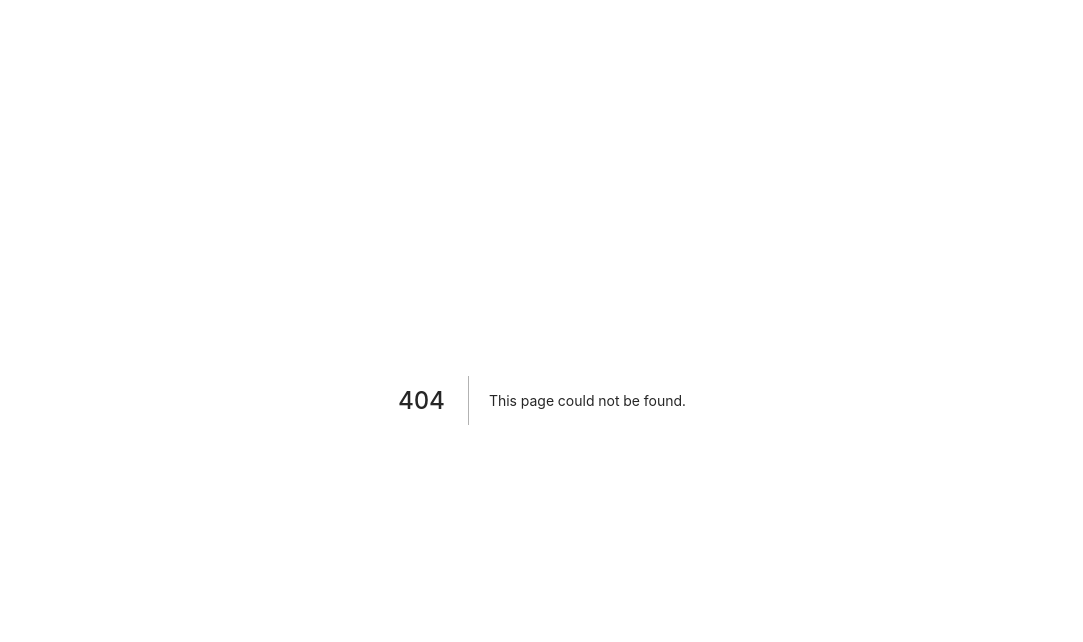
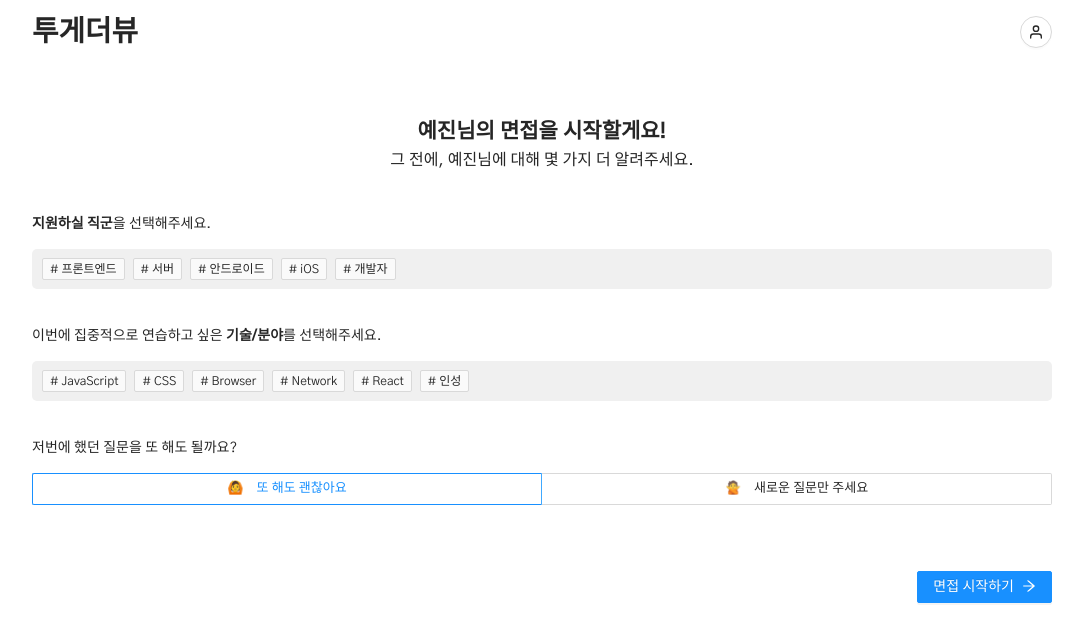
Before and after one commit to togather-view/togather-view-demo, a Next.js app: page /interview in a window 1280 px wide. Before the commit this address had no page. Shown: the top 642 px of the page, without its empty margins (98-1181 px from the left). Built offline with nearby package versions, Linux system fonts and the light colour scheme.

Commit message:
feat: Add Interview form page

```diff
--- a/src/components/common/Tag.component.tsx
+++ b/src/components/common/Tag.component.tsx
@@ -1,9 +1,9 @@
 import { memo } from "react";
 import { Tag } from "antd";
 
-function TagComponent({ title, color }) {
+function TagComponent({ className = "", title, color = "", onClick = null }) {
   return (
-    <Tag title={title} color={color}>
+    <Tag className={className} title={title} color={color} onClick={onClick} >
       {title}
     </Tag>
   );
--- /dev/null
+++ b/src/components/interview/TagSelect.component.tsx
@@ -0,0 +1,76 @@
+import { memo, useCallback, useMemo, useState } from "react";
+
+import TagComponent from "@src/components/common/Tag.component";
+
+import styles from "@src/styles/pages/InterviewForm.module.scss";
+
+function TagSelectComponent({
+  color,
+  tagList,
+  selectedList,
+  setSelectedList,
+  selectedClassName,
+}) {
+  const [idList, setIdList] = useState(selectedList.map((x) => x.id));
+
+  const onClickTag = useCallback(
+    (tag) => {
+      const index = idList.indexOf(tag.id);
+      if (index > -1) {
+        setIdList(idList.filter((x) => x !== tag.id));
+        setSelectedList(selectedList.filter((x) => x.id !== tag.id));
+      } else {
+        setIdList([...idList, tag.id]);
+        setSelectedList([...selectedList, tag].sort((a, b) => a.id - b.id));
+      }
+    },
+    [idList, selectedList, setSelectedList],
+  );
+
+  const tagListDOM = useMemo(
+    () =>
+      tagList.map((x) => {
+        const onClick = () => onClickTag(x);
+        const selected = idList.includes(x.id);
+        return (
+          <TagComponent
+            key={x.id}
+            className={styles.tag}
+            title={
+              <span className={selected ? selectedClassName : styles.tag}>
+                # {x.name}
+              </span>
+            }
+            onClick={onClick}
+          />
+        );
+      }),
+    [tagList, idList, selectedClassName, onClickTag],
+  );
+
+  const selectedListDOM = useMemo(
+    () =>
+      selectedList.map((x) => {
+        const onClick = () => onClickTag(x);
+        return (
+          <TagComponent
+            key={x.id}
+            className={styles.tag}
+            title={`# ${x.name}`}
+            color={color}
+            onClick={onClick}
+          />
+        );
+      }),
+    [color, onClickTag, selectedList],
+  );
+
+  return (
+    <div>
+      <div className={styles.tagContainer}>{tagListDOM}</div>
+      <div className={styles.selectContainer}>{selectedListDOM}</div>
+    </div>
+  );
+}
+
+export default memo(TagSelectComponent);
--- /dev/null
+++ b/src/pages/interview/index.tsx
@@ -0,0 +1,89 @@
+import { memo, useCallback, useState } from "react";
+import { Radio, Button } from "antd";
+import { ArrowRightOutlined } from "@ant-design/icons";
+
+// components
+import LayoutComponent from "@src/components/common/Layout.component";
+import TagSelectComponent from "@src/components/interview/TagSelect.component";
+
+// dummy
+import { GroupList } from "@dummy/group.data";
+import { TechList } from "@dummy/tech.data";
+
+import styles from "@src/styles/pages/InterviewForm.module.scss";
+
+function InterviewFormPage() {
+  const [selectedJobList, setSelectedJobList] = useState([]);
+  const [selectedTechList, setSelectedTechList] = useState([]);
+  const [allowDuplicated, setAllowDuplicated] = useState("true");
+
+  const onSelectAllowDuplicated = useCallback(
+    (e) => setAllowDuplicated(e.target.value),
+    [],
+  );
+
+  return (
+    <LayoutComponent showInterviewButton={false}>
+      <div className={styles.container}>
+        <div className={styles.formBox}>
+          {/* Title */}
+          <div className={styles.title}>
+            <h2>
+              예진님의 면접을 시작할게요!
+              <p>그 전에, 예진님에 대해 몇 가지 더 알려주세요.</p>
+            </h2>
+          </div>
+          {/* Select job group */}
+          <div className={styles.formItem}>
+            <p className={styles.label}>
+              <b>지원하실 직군</b>을 선택해주세요.
+            </p>
+            <TagSelectComponent
+              color="blue"
+              tagList={GroupList}
+              selectedList={selectedJobList}
+              setSelectedList={setSelectedJobList}
+              selectedClassName={styles.tagSelectedBlue}
+            />
+          </div>
+          {/* Select Techs */}
+          <div className={styles.formItem}>
+            <p className={styles.label}>
+              이번에 집중적으로 연습하고 싶은 <b>기술/분야</b>를 선택해주세요.
+            </p>
+            <TagSelectComponent
+              color="orange"
+              tagList={TechList}
+              selectedList={selectedTechList}
+              setSelectedList={setSelectedTechList}
+              selectedClassName={styles.tagSelectedOrange}
+            />
+          </div>
+          {/* Check if allow duplication */}
+          <div className={styles.formItem}>
+            <p className={styles.label}>저번에 했던 질문을 또 해도 될까요?</p>
+            <Radio.Group
+              className={styles.radioGroup}
+              value={allowDuplicated}
+              onChange={onSelectAllowDuplicated}
+            >
+              <Radio.Button className={styles.radioButton} value="true">
+                <span className={styles.emoji}>🙆</span>또 해도 괜찮아요
+              </Radio.Button>
+              <Radio.Button className={styles.radioButton} value="false">
+                <span className={styles.emoji}>🙅</span>새로운 질문만 주세요
+              </Radio.Button>
+            </Radio.Group>
+          </div>
+          {/* Start interview */}
+          <Button className={styles.nextButton} type="primary">
+            면접 시작하기
+            <ArrowRightOutlined />
+          </Button>
+        </div>
+      </div>
+    </LayoutComponent>
+  );
+}
+
+export default memo(InterviewFormPage);
--- /dev/null
+++ b/src/styles/pages/InterviewForm.module.scss
@@ -0,0 +1,85 @@
+@import "../mixin";
+
+.container {
+  min-height: 60vh;
+  justify-content: center;
+
+  @include mobile {
+    align-items: normal;
+    min-height: 0;
+  }
+
+  h2 {
+    text-align: center;
+
+    p {
+      font-size: medium;
+      font-weight: normal;
+    }
+  }
+
+  .formBox {
+    display: block;
+
+    margin-top: 50px;
+
+    @include mobile {
+      border: none;
+      padding: 0;
+    }
+
+    .title {
+      margin-bottom: 40px;
+    }
+
+    .formItem {
+      margin-bottom: 36px;
+
+      .label {
+
+      }
+
+      .tagContainer {
+        background: #F0F0F0;
+        border-radius: 5px;
+        padding: 5px 10px;
+        line-height: 30px;
+
+        .tag {
+          cursor: pointer;
+        }
+        .tagSelectedBlue {
+          cursor: pointer;
+          color: #0070f3;
+        }
+        .tagSelectedOrange {
+          cursor: pointer;
+          color: #e3750e;
+        }
+      }
+
+      .selectContainer {
+        margin-top: 10px;
+        line-height: 30px;
+      }
+
+      .radioGroup {
+        display: grid;
+        grid-template-columns: 1fr 1fr;
+        .radioButton {
+          text-align: center;
+          font-size: small;
+
+          @include mobile {
+            padding:  0;
+          }
+        }
+      }
+    }
+
+    .nextButton {
+     float: right;
+      margin-top: 30px;
+    }
+  }
+}
```
